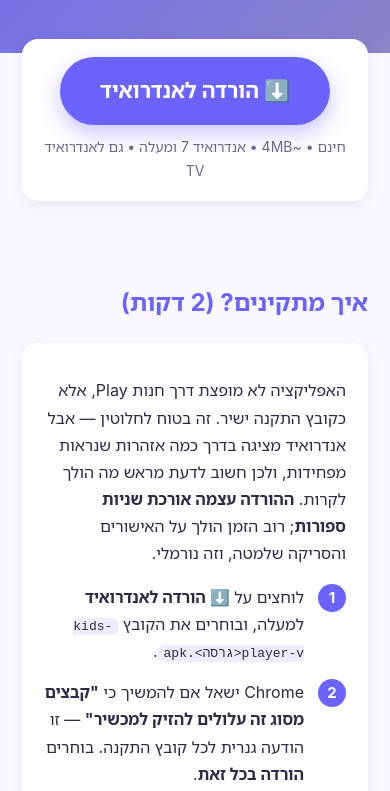
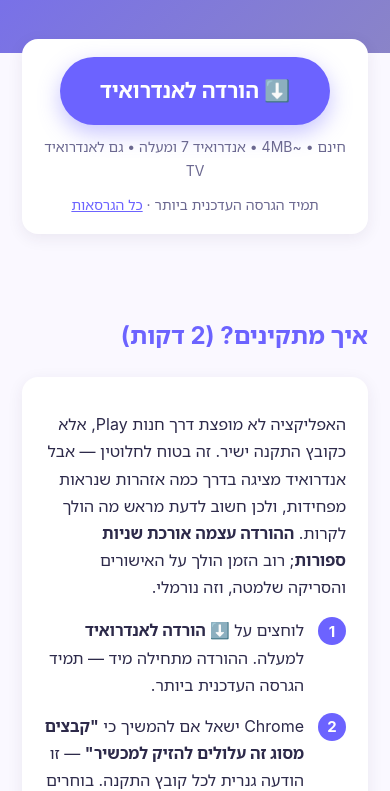
Before and after one commit to AssafFaybish/kids_player, a website: page docs/index.html in a window 390 px wide. Shown: the part 320-1111 px from the top of the page. Drawn offline with Linux system fonts and the light colour scheme.

Commit message:
site: the download button now fetches the newest APK directly, no GitHub detour
The button pointed at /releases/latest — the repo's releases PAGE, where a parent
then had to find the right .apk among the assets, on a heavy mobile page that looks
nothing like the site they came from.

GitHub resolves /releases/latest/download/<asset> straight to that file in the
newest release: a 302 to the binary, no repo page, no JavaScript, no API call and
no rate limit. Verified against the live repo — the equivalent versioned URL
returns HTTP 200 and 3.9MB.

The catch is that it matches by EXACT asset name, and ours carries the version
(kids-player-v1.0.19.apk), so no fixed URL can ever point at it. release.sh
therefore uploads a second, version-less copy named kids-player.apk alongside the
versioned one. Both stay: the versioned file is what a human wants in their
Downloads folder, and update.js's pickApkAsset matches it exactly (it only falls
back to "any .apk", so two assets never confuse the in-app updater). The extra
~4MB per release is not worth optimising away.

The manual-publish fallback text now lists BOTH files, with a note that the
website's button 404s without the second one — that instruction is the only thing
standing between a hand-published release and a broken download button.

⚠️ The button 404s until a release actually contains kids-player.apk. v1.0.19 is
already published without it, so it needs uploading to that release (or the link
stays broken until v1.0.20).

npm test: 189/189.

Co-Authored-By: Claude <noreply@anthropic.com>

```diff
--- a/docs/index.html
+++ b/docs/index.html
@@ -51,8 +51,16 @@
 
   <div class="dl">
     <div class="card">
-      <a class="dl-btn" href="https://github.com/devfassaf/kids_player/releases/latest">⬇️ הורדה לאנדרואיד</a>
+      <!-- /releases/latest/download/<asset> is a GitHub redirect straight to the file
+           in the NEWEST release — no repo page, no JavaScript, no API call and no
+           rate limit. It resolves by EXACT asset name, which is why release.sh
+           uploads a version-less kids-player.apk alongside the versioned one. -->
+      <a class="dl-btn" href="https://github.com/devfassaf/kids_player/releases/latest/download/kids-player.apk">⬇️ הורדה לאנדרואיד</a>
       <div class="dl-meta">חינם • ~4MB • אנדרואיד 7 ומעלה • גם לאנדרואיד TV</div>
+      <div class="dl-meta">
+        תמיד הגרסה העדכנית ביותר ·
+        <a href="https://github.com/devfassaf/kids_player/releases">כל הגרסאות</a>
+      </div>
     </div>
   </div>
 
@@ -66,8 +74,8 @@
         האישורים והסריקה שלמטה, וזה נורמלי.
       </p>
       <ol class="steps">
-        <li>לוחצים על <b>⬇️ הורדה לאנדרואיד</b> למעלה, ובוחרים את הקובץ
-            <code>kids-player-v&lt;גרסה&gt;.apk</code>.</li>
+        <li>לוחצים על <b>⬇️ הורדה לאנדרואיד</b> למעלה. ההורדה מתחילה מיד — תמיד
+            הגרסה העדכנית ביותר.</li>
         <li>Chrome ישאל אם להמשיך כי <b>"קבצים מסוג זה עלולים להזיק למכשיר"</b> —
             זו הודעה גנרית לכל קובץ התקנה. בוחרים <b>הורדה בכל זאת</b>.</li>
         <li>פותחים את הקובץ שהורד. בפעם הראשונה אנדרואיד תבקש להרשות
```
Also changed, not shown: 1 other file.
